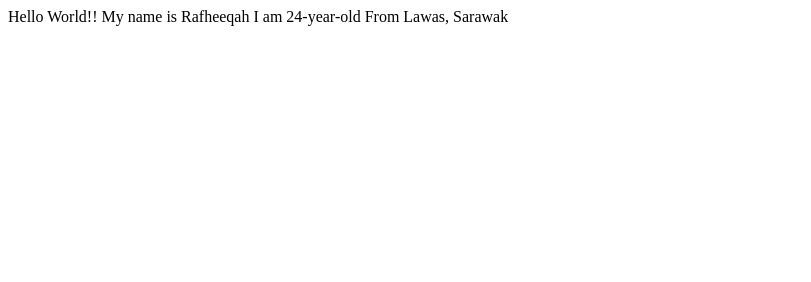
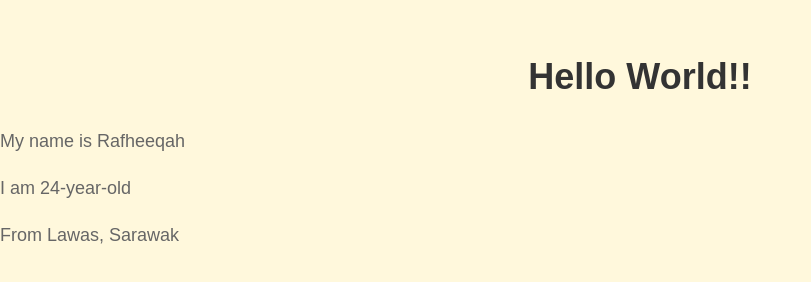
Before and after one commit to rafheeqah/rafheeqah, a plain HTML site: page test.html in a window 1280 px wide. Shown: the whole page, without its empty margins (0-811 px from the left). Drawn offline with Linux system fonts and the light colour scheme.

Commit message:
basic css added

```diff
--- a/test.html
+++ b/test.html
@@ -1,4 +1,35 @@
-Hello World!!
-My name is Rafheeqah
-I am 24-year-old
-From Lawas, Sarawak
+<!DOCTYPE html>
+<html>
+<head>
+	<title>My Website</title>
+	<style>
+		body {
+			background-color: #FFF8DC;
+			font-family: Arial, sans-serif;
+			font-size: 16px;
+			line-height: 1.5;
+			margin: 0;
+			padding: 0;
+		}
+		h1 {
+			color: #333;
+			font-size: 36px;
+			font-weight: bold;
+			margin-top: 50px;
+			text-align: center;
+		}
+		p {
+			color: #666;
+			font-size: 18px;
+			line-height: 1.5;
+			margin: 20px 0;
+		}
+	</style>
+</head>
+<body>
+	<h1>Hello World!!</h1>
+	<p>My name is Rafheeqah</p>
+	<p>I am 24-year-old</p>
+	<p>From Lawas, Sarawak</p>
+</body>
+</html>
```
